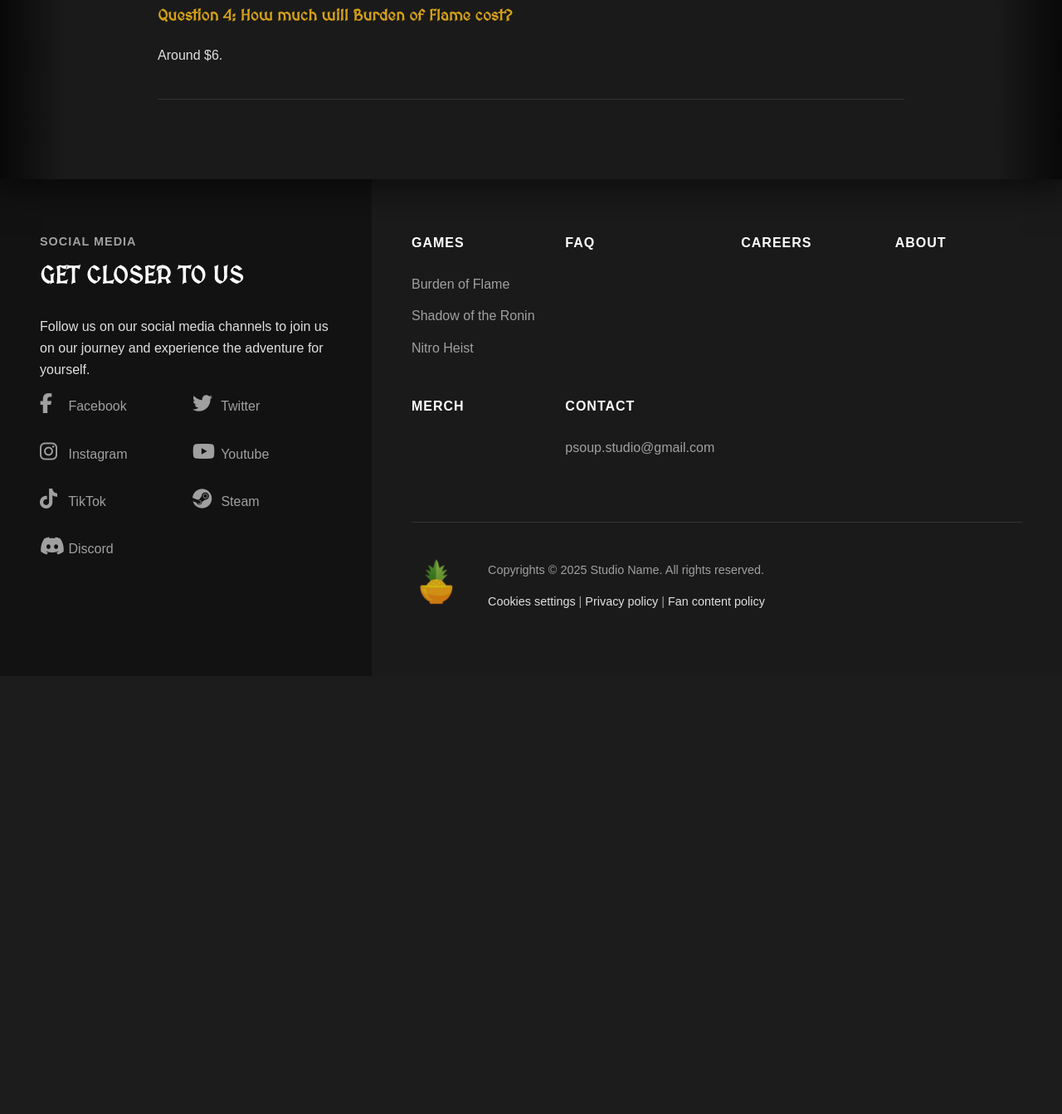
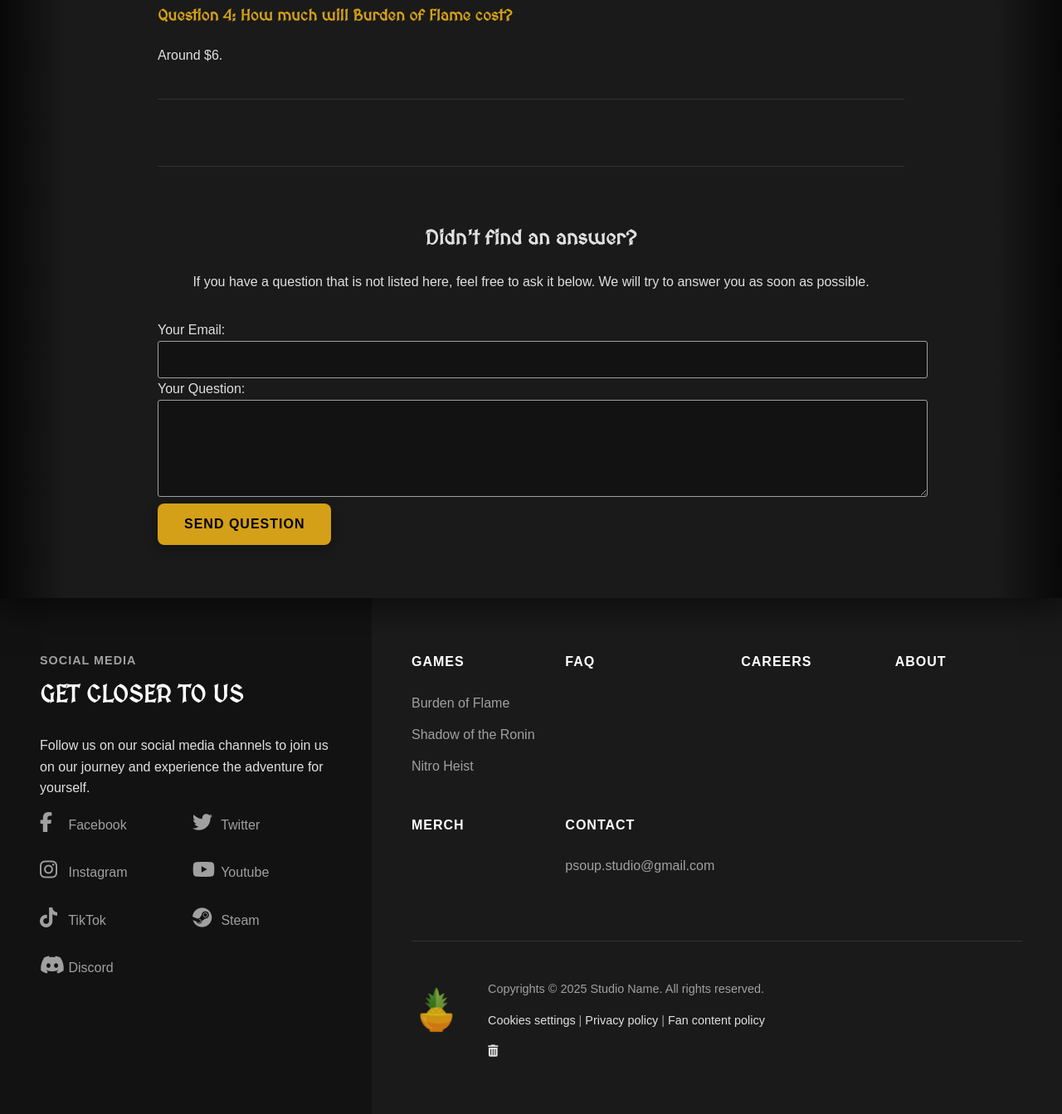
Before and after one commit to Hitoshe/gamedev-studio-website, a PHP site: page /faq.php in a window 1280 px wide. Shown: the part 679-2022 px from the top of the page at 83% size. Before the commit the page ends 1412 px from the top, so only its background shows below. Run offline with PHP 8.4, Linux system fonts and the light colour scheme; some web fonts are replaced.

Commit message:
build: Delete account

```diff
--- a/src/assets/css/style.css
+++ b/src/assets/css/style.css
@@ -761,7 +761,20 @@ a:hover {
     }
     .media-slider {
     display: none !important;
-}
+    }
+
+    .page-header-with-cart h1 {
+        display: none;
+    }
+
+    .media-slider {
+        display: none !important;
+    }
+
+        .footer-bottom {
+        flex-direction: column;
+        align-items: flex-start;
+    }
 }
 
  /*
@@ -1104,6 +1117,49 @@ a:hover {
 .cart-table th, .cart-table td { padding: 1rem; border-bottom: 1px solid #333; }
 .cart-table th { text-align: left; }
 
+
+/*
+========================================
+FAQ
+========================================
+*/
+.faq-page {
+padding-bottom: 5rem;
+}
+
+.faq-form-section {
+margin-top: 5rem;
+border-top: 1px solid #333;
+padding-top: 3rem;
+text-align: center;
+}
+
+.page-container {
+    padding: 4rem 10%;
+    max-width: 900px;
+    margin: 0 auto;
+}
+.faq-item {
+    margin-bottom: 2rem;
+    border-bottom: 1px solid #333;
+    padding-bottom: 1.5rem;
+}
+.faq-item h3 {
+    color: var(--accent-color);
+}
+
+/* --- Стили для формы на странице FAQ --- */
+.faq-form-section {
+margin-top: 5rem;
+border-top: 1px solid #333;
+padding-top: 3rem;
+text-align: center;
+}
+
+.faq-form-section .form-container {
+margin-top: 2rem;
+text-align: left; /* Выравниваем содержимое самой формы по левому краю */
+}
 /*
 ========================================
 СТРАНИЦА ТОВАРА И ОТЗЫВЫ
@@ -1323,3 +1379,17 @@ body.near-footer::after {
 .game-entry:nth-child(3) { transition-delay: 0.2s; }
 
 .team-member:nth-child(2) { transition-delay: 0.1s; }
+
+/* Применяем стили ко всем элементам формы: input, select, textarea */
+.form-group input,
+.form-group select,
+.form-group textarea {
+    width: 100%;
+    padding: 0.8rem;
+    background-color: var(--bg-color);
+    border: 1px solid var(--secondary-text-color);
+    color: var(--primary-text-color);
+    border-radius: 3px;
+    font-family: Arial, sans-serif; /* Добавляем стандартный шрифт для консистентности */
+    font-size: 1rem;
+}
--- a/src/faq.php
+++ b/src/faq.php
@@ -1,7 +1,7 @@
 <?php require_once 'init.php'; ?>
 <?php include 'templates/header.php'; ?>
 
-<!-- Добавляем обертку для боковых колонн, если нужно -->
+<!-- Добавляем обертку для боковых колонн -->
 <div class="content-with-columns">
 
     <div class="page-container">
@@ -28,25 +28,24 @@
         </div>
 
         <!-- Больше вопросов и ответов по мере необходимости -->
+        <section class="faq-form-section">
+            <h2><?php echo t('FAQ_FORM_TITLE'); ?></h2>
+            <p><?php echo t('FAQ_FORM_TEXT'); ?></p>
+                <form action="faq.php" method="POST" class="form-container">
+                    <div class="form-group">
+                        <label for="email"><?php echo t('FAQ_FORM_EMAIL_LABEL'); ?></label>
+                        <input type="email" id="email" name="email" required>
+                    </div>
+                    <div class="form-group">
+                        <label for="question"><?php echo t('FAQ_FORM_QUESTION_LABEL'); ?></label>
+                        <textarea id="question" name="question" rows="5" required></textarea>
+                    </div>
+                    <button type="submit" class="btn-buy"><?php echo t('FAQ_FORM_SUBMIT_BUTTON'); ?></button>
+                </form>
+        </section>
 
     </div>
 
-    <style>
-    /* Стили для этой страницы, можно вынести в style.css */
-    .page-container {
-        padding: 4rem 10%;
-        max-width: 900px;
-        margin: 0 auto;
-    }
-    .faq-item {
-        margin-bottom: 2rem;
-        border-bottom: 1px solid #333;
-        padding-bottom: 1.5rem;
-    }
-    .faq-item h3 {
-        color: var(--accent-color);
-    }
-    </style>
 
 </div> <!-- Конец .content-with-columns -->
 
--- a/src/languages/en.php
+++ b/src/languages/en.php
@@ -59,6 +59,13 @@ return [
     'FAQ_Q3_TEXT' => 'We will inform you about this on the website.',
     'FAQ_Q4_TITLE' => 'Question 4: How much will Burden of Flame cost?',
     'FAQ_Q4_TEXT' => 'Around $6.',
+
+    'FAQ_FORM_TITLE' => "Didn't find an answer?",
+    'FAQ_FORM_TEXT' => 'If you have a question that is not listed here, feel free to ask it below. We will try to answer you as soon as possible.',
+    'FAQ_FORM_EMAIL_LABEL' => 'Your Email:',
+    'FAQ_FORM_QUESTION_LABEL' => 'Your Question:',
+    'FAQ_FORM_SUBMIT_BUTTON' => 'Send Question',
+    'FAQ_FORM_SUCCESS_MESSAGE' => 'Thank you! Your question has been sent.',
 
     // Careers Page
     'CAREERS_TITLE' => 'Careers',
@@ -155,4 +162,7 @@ return [
     'APPLY_SUCCESS_TITLE' => 'Application Sent!',
     'APPLY_SUCCESS_TEXT' => 'Thank you for your interest in our studio. We have received your application and will review it shortly.',
     'APPLY_GO_BACK' => 'Back to Careers',
+
+    'DELETE_ACCOUNT_CONFIRM' => 'Are you sure you want to permanently delete your account? This action cannot be undone.',
+    'DELETE_ACCOUNT_LINK' => 'Delete my account',
 ];
--- a/src/register.php
+++ b/src/register.php
@@ -7,7 +7,6 @@ require_once __DIR__ . '/vendor/autoload.php';
 use PHPMailer\PHPMailer\PHPMailer;
 use PHPMailer\PHPMailer\Exception;
 
-// Подключаем шапку сайта
 include 'templates/header.php';
 
 // Переменные для хранения сообщений
--- a/src/templates/footer.php
+++ b/src/templates/footer.php
@@ -13,15 +13,16 @@
                 <p><?php echo t('FOOTER_SOCIAL_TEXT'); ?></p>
                 <ul class="social-links">
                     <!-- Названия брендов не переводим -->
-                    <li><a href="#"><i class="fab fa-facebook-f"></i> Facebook</a></li>
-                    <li><a href="#"><i class="fab fa-twitter"></i> Twitter</a></li>
-                    <li><a href="#"><i class="fab fa-instagram"></i> Instagram</a></li>
-                    <li><a href="#"><i class="fab fa-youtube"></i> Youtube</a></li>
-                    <li><a href="#"><i class="fab fa-tiktok"></i> TikTok</a></li>
-                    <li><a href="#"><i class="fab fa-steam"></i> Steam</a></li>
-                    <li><a href="#"><i class="fab fa-discord"></i> Discord</a></li>
+                    <li><a href="https://www.youtube.com/watch?v=xvFZjo5PgG0&list=RDxvFZjo5PgG0&start_radio=1"><i class="fab fa-facebook-f"></i> Facebook</a></li>
+                    <li><a href="https://www.youtube.com/watch?v=xvFZjo5PgG0&list=RDxvFZjo5PgG0&start_radio=1"><i class="fab fa-twitter"></i> Twitter</a></li>
+                    <li><a href="https://www.youtube.com/watch?v=xvFZjo5PgG0&list=RDxvFZjo5PgG0&start_radio=1"><i class="fab fa-instagram"></i> Instagram</a></li>
+                    <li><a href="https://www.youtube.com/watch?v=xvFZjo5PgG0&list=RDxvFZjo5PgG0&start_radio=1"><i class="fab fa-youtube"></i> Youtube</a></li>
+                    <li><a href="https://www.youtube.com/watch?v=xvFZjo5PgG0&list=RDxvFZjo5PgG0&start_radio=1"><i class="fab fa-tiktok"></i> TikTok</a></li>
+                    <li><a href="https://www.youtube.com/watch?v=xvFZjo5PgG0&list=RDxvFZjo5PgG0&start_radio=1"><i class="fab fa-steam"></i> Steam</a></li>
+                    <li><a href="https://www.youtube.com/watch?v=xvFZjo5PgG0&list=RDxvFZjo5PgG0&start_radio=1"><i class="fab fa-discord"></i> Discord</a></li>
                 </ul>
             </div>
+
 
             <!-- ПРАВАЯ СЕКЦИЯ (светлый фон) -->
             <div class="footer-right-panel">
@@ -75,10 +76,14 @@
                             ?>
                         </p>
                         <p>
-                            <a href="#"><?php echo t('FOOTER_COOKIES'); ?></a> |
-                            <a href="#"><?php echo t('FOOTER_PRIVACY'); ?></a> |
-                            <a href="#"><?php echo t('FOOTER_FAN_CONTENT'); ?></a>
+                            <a href="https://i.pinimg.com/1200x/35/2a/60/352a6025ce84c25f7b9eb64fce3f1b3d.jpg"><?php echo t('FOOTER_COOKIES'); ?></a> |
+                            <a href="https://i.pinimg.com/1200x/35/2a/60/352a6025ce84c25f7b9eb64fce3f1b3d.jpg"><?php echo t('FOOTER_PRIVACY'); ?></a> |
+                            <a href="https://i.pinimg.com/1200x/35/2a/60/352a6025ce84c25f7b9eb64fce3f1b3d.jpg"><?php echo t('FOOTER_FAN_CONTENT'); ?></a>
                         </p>
+
+                            <a href="/delete_account.php" class="remove-link" onclick="return confirm('Are you sure you want to permanently delete your account? This action cannot be undone.');" title="Delete Account">
+                            <i class="fas fa-trash-alt"></i> <!-- Иконка корзины -->
+                        </a>
                     </div>
                 </div>
             </div>
--- a/src/templates/header.php
+++ b/src/templates/header.php
@@ -67,7 +67,13 @@ if (session_status() === PHP_SESSION_NONE) {
 
             <?php if (isset($_SESSION['user_id'])): ?>
                 <!-- Если пользователь авторизован, оставляем текст -->
-                <span class="user-email"><?php echo htmlspecialchars($_SESSION['user_email']); ?></span>
+                <span class="user-email">
+            <?php
+            // Разбиваем email по символу '@' и берем только первую часть (логин)
+            $username = explode('@', $_SESSION['user_email'])[0];
+            echo htmlspecialchars($username);
+                ?>
+            </span>
                 <a href="/logout.php"><?php echo t('HEADER_LOGOUT'); ?></a>
                 <?php else: ?>
                     <!-- Если пользователь гость, показываем иконки -->
```
Also changed, not shown: docker-compose.yml (+8 -6 lines), src/delete_account.php (added, +47 -0 lines), src/games.php (+6 -3 lines), src/languages/ru.php (+10 -0 lines), src/login.php (+8 -0 lines).
